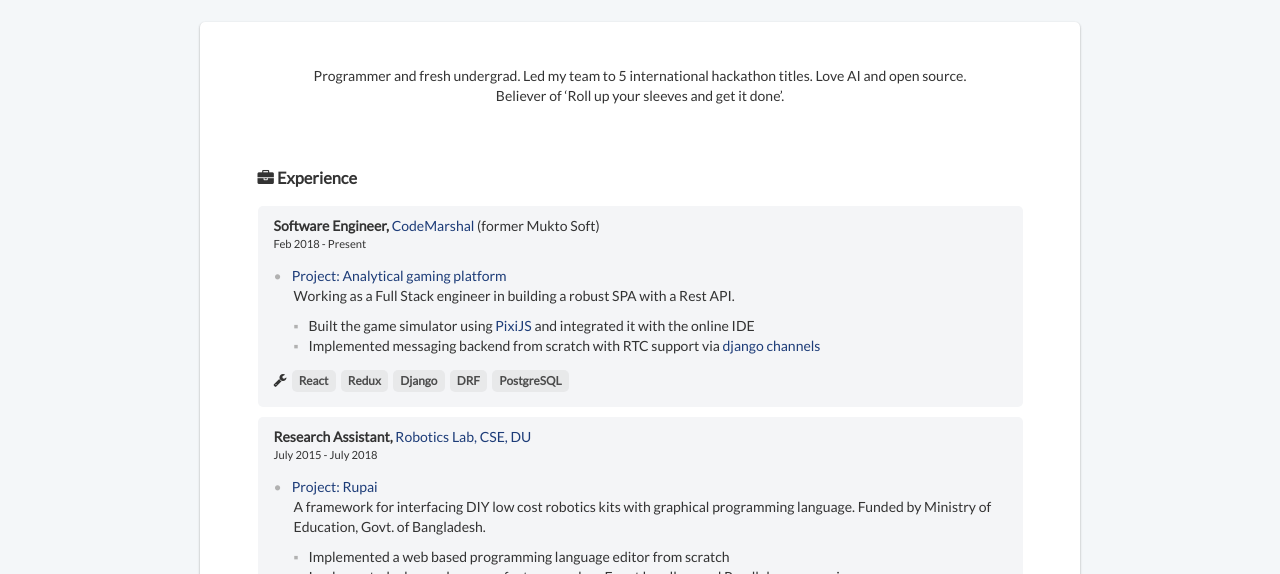
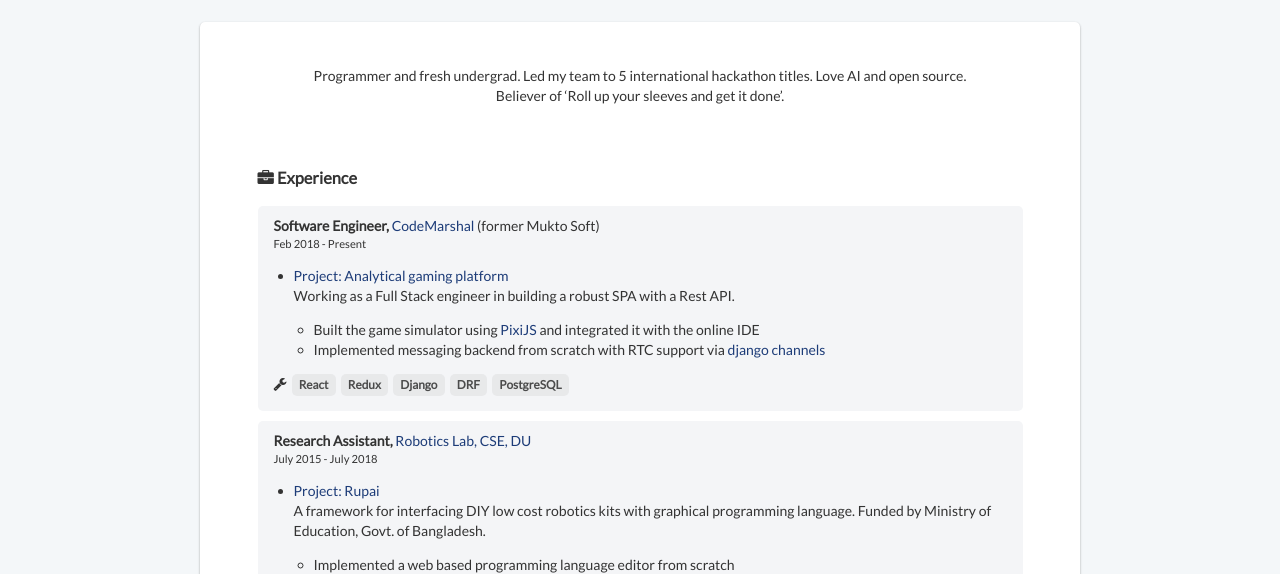
Before and after one commit to shakilaust/gatsby-blog, a Gatsby site: page /about in a window 1280 px wide. Shown: the part 226-800 px from the top of the page. Built offline with nearby package versions, Linux system fonts and the light colour scheme; Gatsby itself is replaced by a stand-in of ours.

Commit message:
minor css change in about

```diff
--- a/src/styles/about.scss
+++ b/src/styles/about.scss
@@ -1,6 +1,12 @@
 .bio-section {
   margin: 0 5%;
   margin-bottom: 3rem;
+}
+
+@media only screen and (max-width: 768px) {
+  .bio-section {
+    margin: 0;
+  }
 }
 
 .date {
@@ -8,27 +14,9 @@
 }
 
 ul {
-  list-style: none;
-  padding: 0;
-}
-
-ul > li::before {
-  content: '•';
-  margin: 0 1rem 0 0;
-  color: #b1b1b1;
+  padding-inline-start: 2rem;
 }
 
 ul > li > p {
-  margin: 0 0 1rem 2rem;
+  margin-top: 0;
 }
-
-ul > li > ul {
-  list-style: none;
-  padding: 0 2rem;
-}
-
-ul > li > ul > li::before {
-  content: '▪';
-  margin: 0 1rem 0 0;
-  color: #b1b1b1;
-}
```
